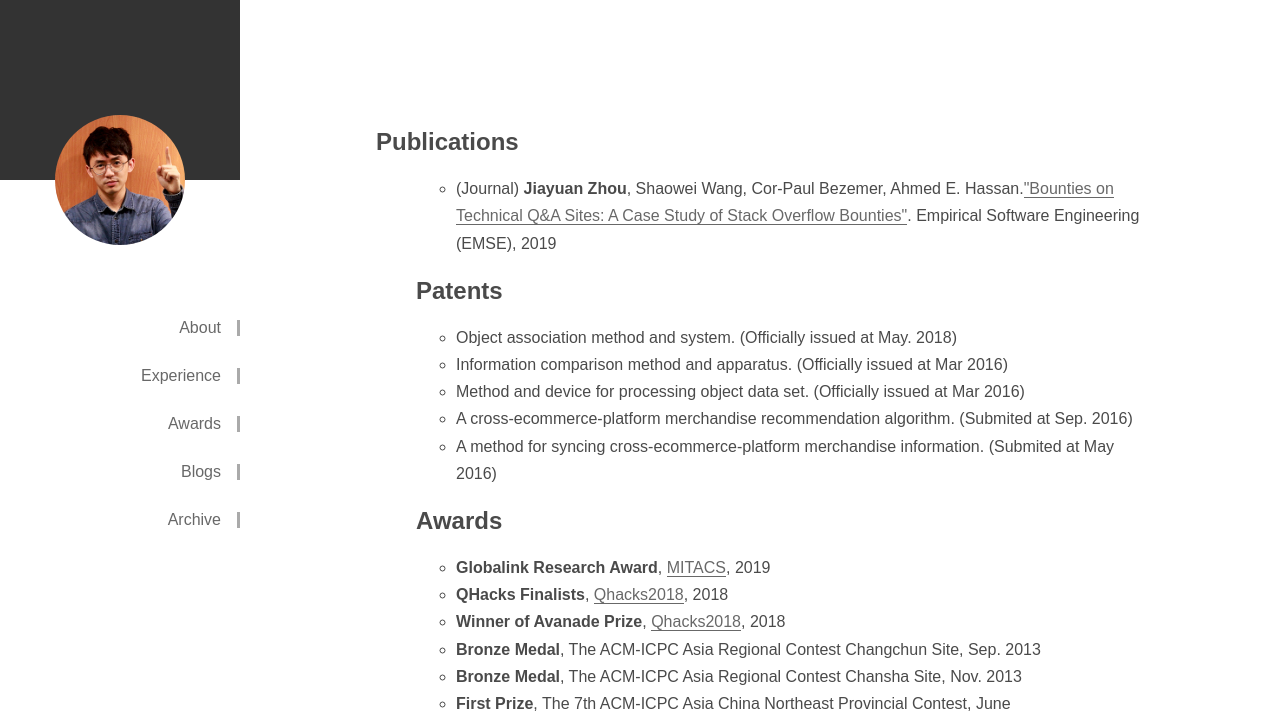
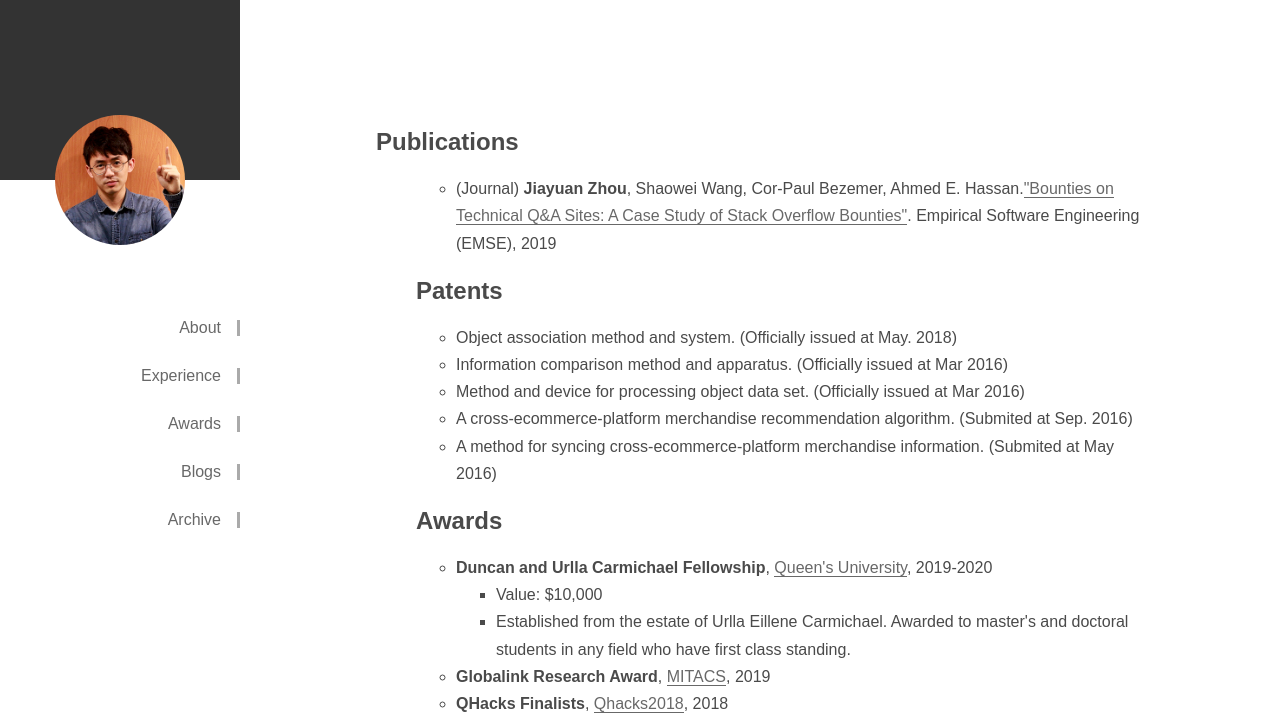
Before and after one commit to yiikou/jiayuan, a plain HTML site: page awards/index.html in a window 1280 px wide. Shown: the top 719 px of the page. Drawn offline with Linux system fonts and the light colour scheme; a small style sheet from the web is missing.

Commit message:
fellowership

```diff
--- a/awards/index.html
+++ b/awards/index.html
@@ -88,6 +88,11 @@
       </ul>
 
       <h2 id="Awards"><a href="#Awards" class="headerlink" title="Awards"></a>Awards</h2><ul>
+      <li><strong>Duncan and Urlla Carmichael Fellowship</strong>, <a href="https://www.queensu.ca/sgs/graduate-calendar/awards-and-financial-assistance" target="_blank" rel="noopener">Queen's University</a>, 2019-2020</li>
+        <ul>
+          <li>Value: $10,000</li>
+          <li>Established from the estate of Urlla Eillene Carmichael. Awarded to master's and doctoral students in any field who have first class standing.</li>
+        </ul>
       <li><strong>Globalink Research Award</strong>, <a href="https://www.mitacs.ca/en/programs/globalink/globalink-research-award" target="_blank" rel="noopener">MITACS</a>, 2019</li>
       <li><strong>QHacks Finalists</strong>, <a href="https://devpost.com/software/morte" target="_blank" rel="noopener">Qhacks2018</a>, 2018</li>
       <li><strong>Winner of Avanade Prize</strong>, <a href="https://devpost.com/software/morte" target="_blank" rel="noopener">Qhacks2018</a>, 2018</li>
```
